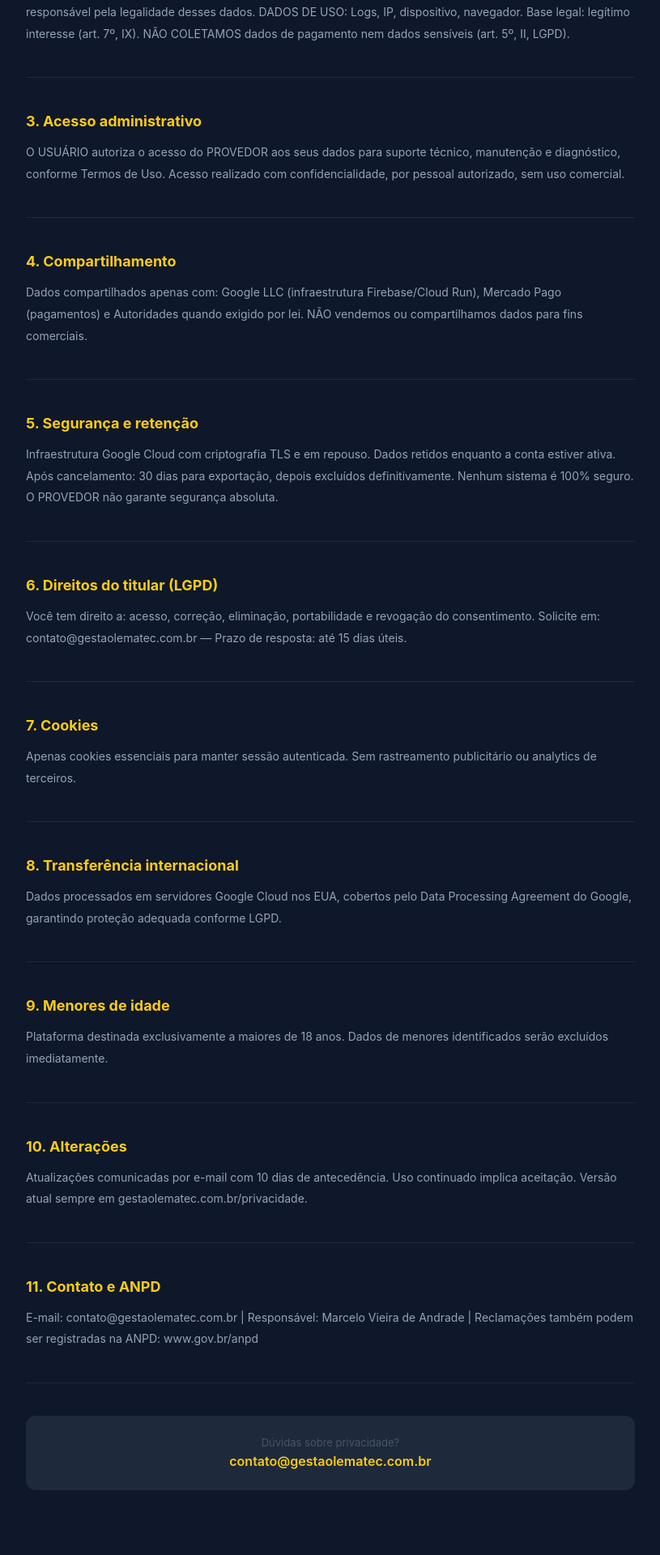
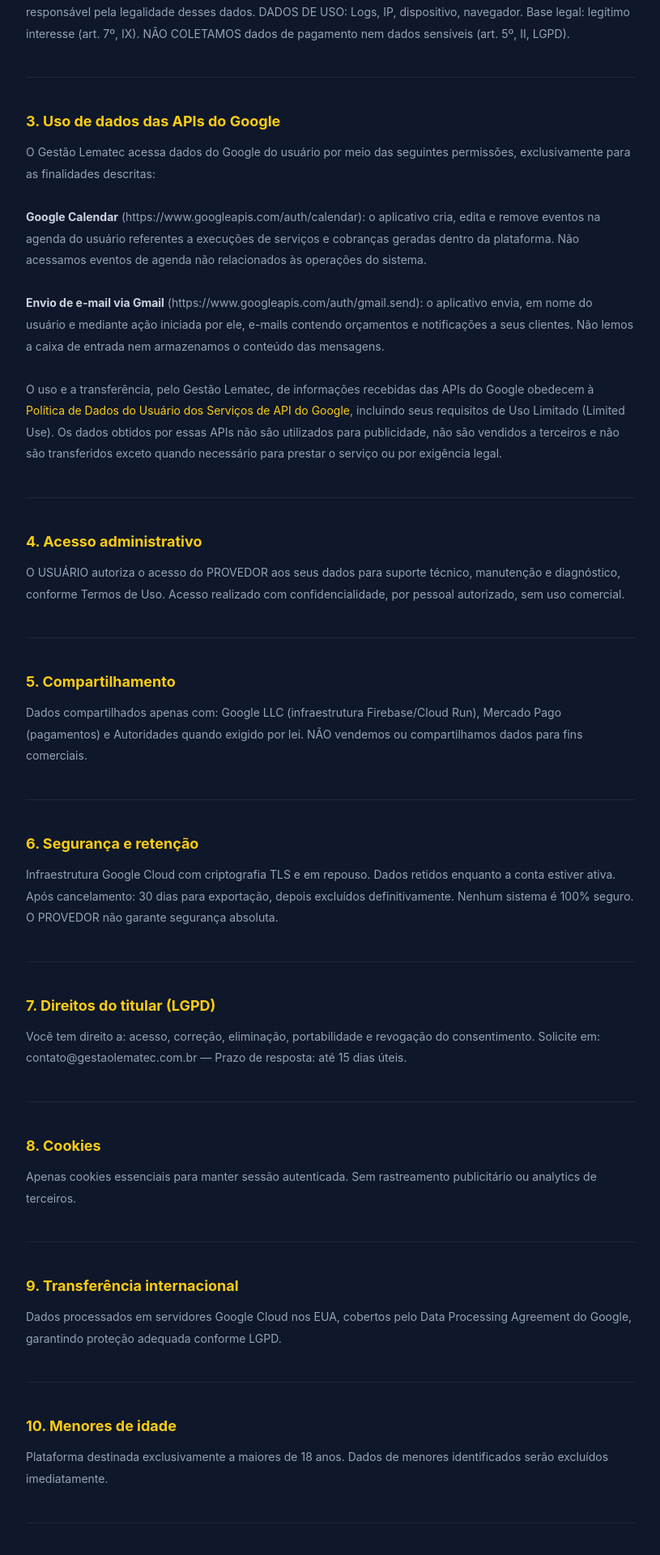
Before and after one commit to marceloandrad3/gestao-lematec-site, a React (Vite) app: page /privacidade in a window 1280 px wide. Shown: the part 560-2480 px from the top of the page at 81% size, without its empty margins (232-1047 px from the left). Built offline with nearby package versions, Linux system fonts and the light colour scheme.

Commit message:
feat(privacidade): adiciona secao de uso de dados das APIs do Google (v2.1)

```diff
--- a/src/pages/Privacidade/index.tsx
+++ b/src/pages/Privacidade/index.tsx
@@ -2,15 +2,30 @@ const Privacidade = () => {
   const itens = [
     { titulo: "1. Identificação do controlador", texto: "Controlador: Lematec LTDA | CNPJ: 54.440.545/0001-48 | Endereço: Avenida Guarabira, 932, CXPST 215, João Pessoa – PB, CEP 58038-142 | DPO/Contato: contato@gestaolematec.com.br | Esta Política está em conformidade com a LGPD (Lei 13.709/2018)." },
     { titulo: "2. Dados coletados e finalidades", texto: "AUTENTICAÇÃO (Google OAuth): Nome, e-mail e foto. Base legal: execução de contrato (art. 7º, V, LGPD). DADOS INSERIDOS PELO USUÁRIO: Clientes, orçamentos, serviços, valores financeiros. O USUÁRIO é responsável pela legalidade desses dados. DADOS DE USO: Logs, IP, dispositivo, navegador. Base legal: legítimo interesse (art. 7º, IX). NÃO COLETAMOS dados de pagamento nem dados sensíveis (art. 5º, II, LGPD)." },
-    { titulo: "3. Acesso administrativo", texto: "O USUÁRIO autoriza o acesso do PROVEDOR aos seus dados para suporte técnico, manutenção e diagnóstico, conforme Termos de Uso. Acesso realizado com confidencialidade, por pessoal autorizado, sem uso comercial." },
-    { titulo: "4. Compartilhamento", texto: "Dados compartilhados apenas com: Google LLC (infraestrutura Firebase/Cloud Run), Mercado Pago (pagamentos) e Autoridades quando exigido por lei. NÃO vendemos ou compartilhamos dados para fins comerciais." },
-    { titulo: "5. Segurança e retenção", texto: "Infraestrutura Google Cloud com criptografia TLS e em repouso. Dados retidos enquanto a conta estiver ativa. Após cancelamento: 30 dias para exportação, depois excluídos definitivamente. Nenhum sistema é 100% seguro. O PROVEDOR não garante segurança absoluta." },
-    { titulo: "6. Direitos do titular (LGPD)", texto: "Você tem direito a: acesso, correção, eliminação, portabilidade e revogação do consentimento. Solicite em: contato@gestaolematec.com.br — Prazo de resposta: até 15 dias úteis." },
-    { titulo: "7. Cookies", texto: "Apenas cookies essenciais para manter sessão autenticada. Sem rastreamento publicitário ou analytics de terceiros." },
-    { titulo: "8. Transferência internacional", texto: "Dados processados em servidores Google Cloud nos EUA, cobertos pelo Data Processing Agreement do Google, garantindo proteção adequada conforme LGPD." },
-    { titulo: "9. Menores de idade", texto: "Plataforma destinada exclusivamente a maiores de 18 anos. Dados de menores identificados serão excluídos imediatamente." },
-    { titulo: "10. Alterações", texto: "Atualizações comunicadas por e-mail com 10 dias de antecedência. Uso continuado implica aceitação. Versão atual sempre em gestaolematec.com.br/privacidade." },
-    { titulo: "11. Contato e ANPD", texto: "E-mail: contato@gestaolematec.com.br | Responsável: Marcelo Vieira de Andrade | Reclamações também podem ser registradas na ANPD: www.gov.br/anpd" },
+    {
+      titulo: "3. Uso de dados das APIs do Google",
+      texto: (
+        <>
+          O Gestão Lematec acessa dados do Google do usuário por meio das seguintes permissões, exclusivamente para as finalidades descritas:
+          <br /><br />
+          <strong style={{ color: "#cbd5e1" }}>Google Calendar</strong> (https://www.googleapis.com/auth/calendar): o aplicativo cria, edita e remove eventos na agenda do usuário referentes a execuções de serviços e cobranças geradas dentro da plataforma. Não acessamos eventos de agenda não relacionados às operações do sistema.
+          <br /><br />
+          <strong style={{ color: "#cbd5e1" }}>Envio de e-mail via Gmail</strong> (https://www.googleapis.com/auth/gmail.send): o aplicativo envia, em nome do usuário e mediante ação iniciada por ele, e-mails contendo orçamentos e notificações a seus clientes. Não lemos a caixa de entrada nem armazenamos o conteúdo das mensagens.
+          <br /><br />
+          O uso e a transferência, pelo Gestão Lematec, de informações recebidas das APIs do Google obedecem à{" "}
+          <a href="https://developers.google.com/terms/api-services-user-data-policy" target="_blank" rel="noopener noreferrer" style={{ color: "#facc15" }}>Política de Dados do Usuário dos Serviços de API do Google</a>, incluindo seus requisitos de Uso Limitado (Limited Use). Os dados obtidos por essas APIs não são utilizados para publicidade, não são vendidos a terceiros e não são transferidos exceto quando necessário para prestar o serviço ou por exigência legal.
+        </>
+      ),
+    },
+    { titulo: "4. Acesso administrativo", texto: "O USUÁRIO autoriza o acesso do PROVEDOR aos seus dados para suporte técnico, manutenção e diagnóstico, conforme Termos de Uso. Acesso realizado com confidencialidade, por pessoal autorizado, sem uso comercial." },
+    { titulo: "5. Compartilhamento", texto: "Dados compartilhados apenas com: Google LLC (infraestrutura Firebase/Cloud Run), Mercado Pago (pagamentos) e Autoridades quando exigido por lei. NÃO vendemos ou compartilhamos dados para fins comerciais." },
+    { titulo: "6. Segurança e retenção", texto: "Infraestrutura Google Cloud com criptografia TLS e em repouso. Dados retidos enquanto a conta estiver ativa. Após cancelamento: 30 dias para exportação, depois excluídos definitivamente. Nenhum sistema é 100% seguro. O PROVEDOR não garante segurança absoluta." },
+    { titulo: "7. Direitos do titular (LGPD)", texto: "Você tem direito a: acesso, correção, eliminação, portabilidade e revogação do consentimento. Solicite em: contato@gestaolematec.com.br — Prazo de resposta: até 15 dias úteis." },
+    { titulo: "8. Cookies", texto: "Apenas cookies essenciais para manter sessão autenticada. Sem rastreamento publicitário ou analytics de terceiros." },
+    { titulo: "9. Transferência internacional", texto: "Dados processados em servidores Google Cloud nos EUA, cobertos pelo Data Processing Agreement do Google, garantindo proteção adequada conforme LGPD." },
+    { titulo: "10. Menores de idade", texto: "Plataforma destinada exclusivamente a maiores de 18 anos. Dados de menores identificados serão excluídos imediatamente." },
+    { titulo: "11. Alterações", texto: "Atualizações comunicadas por e-mail com 10 dias de antecedência. Uso continuado implica aceitação. Versão atual sempre em gestaolematec.com.br/privacidade." },
+    { titulo: "12. Contato e ANPD", texto: "E-mail: contato@gestaolematec.com.br | Responsável: Marcelo Vieira de Andrade | Reclamações também podem ser registradas na ANPD: www.gov.br/anpd" },
   ]
 
   return (
@@ -18,7 +33,7 @@ const Privacidade = () => {
       <div style={{ maxWidth: "800px", margin: "0 auto", padding: "80px 24px" }}>
         <a href="/" style={{ color: "#facc15", textDecoration: "none", fontSize: "14px" }}>← Voltar ao início</a>
         <h1 style={{ fontSize: "36px", fontWeight: "800", color: "#f8fafc", margin: "32px 0 8px" }}>Política de Privacidade</h1>
-        <p style={{ color: "#64748b", marginBottom: "48px" }}>Última atualização: 16 de maio de 2026 — Versão 2.0</p>
+        <p style={{ color: "#64748b", marginBottom: "48px" }}>Última atualização: 11 de junho de 2026 — Versão 2.1</p>
         {itens.map((item, i) => (
           <div key={i} style={{ marginBottom: "40px", borderBottom: "1px solid #1e293b", paddingBottom: "40px" }}>
             <h2 style={{ fontSize: "18px", fontWeight: "700", color: "#facc15", marginBottom: "12px" }}>{item.titulo}</h2>
```
